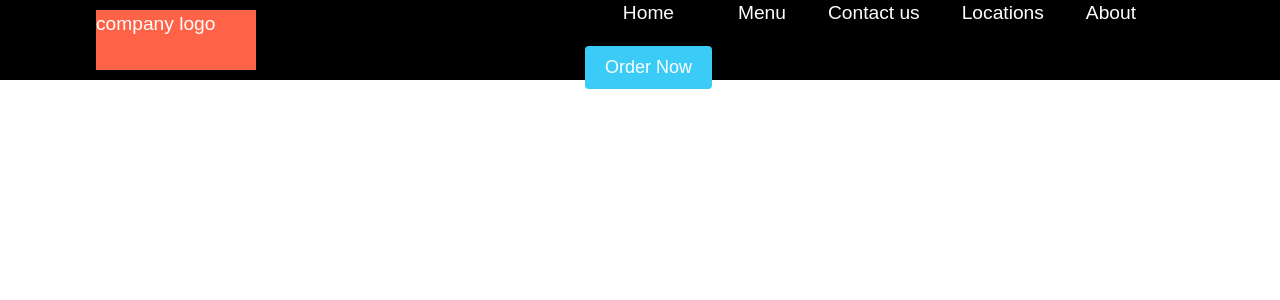
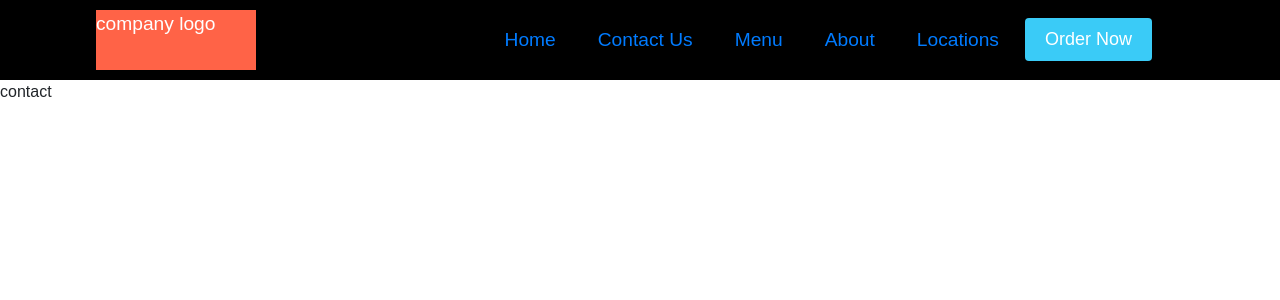
Before and after one commit to monguis/restaurantSite, a React (Create React App) app in the folder client/: page /contact in a window 1280 px wide. Shown: the top 300 px of the page. Built offline with nearby package versions, Linux system fonts and the light colour scheme.

Commit message:
installed react router dom to manage navbar links

```diff
--- a/client/package.json
+++ b/client/package.json
@@ -7,6 +7,8 @@
     "@react-google-maps/api": "^1.13.0",
     "react": "^16.6.3",
     "react-dom": "^16.6.3",
+    "react-router": "^5.2.0",
+    "react-router-dom": "^5.2.0",
     "react-scripts": "^2.1.1"
   },
   "scripts": {
--- a/client/src/App.js
+++ b/client/src/App.js
@@ -1,11 +1,40 @@
 import React, { Component } from "react";
-import Home from "./pages/Home/"
+import MenuPage from "./pages/MenuPage";
+import AboutPage from "./pages/AboutPage";
+import LocationsPage from "./pages/LocationsPage";
+import ContactPage from "./pages/ContactPage";
+import Home from "./pages/Home";
+import NavBar from "./components/NavBar";
+import {
+  BrowserRouter as Router,
+  Switch,
+  Route
+} from "react-router-dom";
 import "./App.css";
 
 class App extends Component {
   render() {
     return (
-      <Home />
+      <Router>
+        <NavBar/>
+        <Switch>
+          <Route path="/locations">
+            <LocationsPage />
+          </Route>
+          <Route path="/about">
+            <AboutPage />
+          </Route>
+          <Route path="/menu">
+            <MenuPage />
+          </Route>
+          <Route path="/contact">
+            <ContactPage />
+          </Route>
+          <Route path={["/", "home"]}>
+            <Home />
+          </Route>
+        </Switch>
+      </Router>
     )
   }
 }
--- a/client/src/components/NavBar/NavBarDesignStyle.css
+++ b/client/src/components/NavBar/NavBarDesignStyle.css
@@ -5,11 +5,6 @@
     justify-content: center;
     align-items: center;
     font-size: 1.2rem;
-}
-
-NavBarButton {
-    color: white;
-    background: blue;
 }
 
 .companyLogo {
@@ -25,7 +20,7 @@ NavBarButton {
 
 .navBarLinkList {
     display: grid;
-    grid-template-columns: repeat(5, auto);
+    grid-template-columns: repeat(6, auto);
     grid-gap: 10px;
     list-style: none;
     text-align: center;
--- a/client/src/components/NavBar/index.js
+++ b/client/src/components/NavBar/index.js
@@ -2,6 +2,8 @@ import React, { useState } from "react";
 import "./NavBarDesignStyle.css";
 import { useViewportContext } from "../../util/contexts/ViewportContext/index.js";
 import { Button } from "./NavBarButton/"
+import { Link } from 'react-router-dom';
+import { linkObjectsArray } from './linkObjects';
 
 const NavBar = () => {
 
@@ -21,14 +23,17 @@ const NavBar = () => {
             </div>
 
             <ul className={mobileMenuButtonState ? 'navBarLinkList active' : 'navBarLinkList'}>
-                {["Home", "Menu", "Contact us", "Locations", "About"].map(item => {
+                {linkObjectsArray.map(item => {
                     return (
                         <li className="navBarLink">
-                            {item}
+                            <Link to={item.href}>
+                                {item.name}
+                            </Link>
+
                         </li>)
                 })}
-                <li>
-                    <Button>
+                <li >
+                    <Button >
                         Order Now
                     </Button>
                 </li>
--- a/client/src/components/NavBar/linkObjects.js
+++ b/client/src/components/NavBar/linkObjects.js
@@ -14,5 +14,9 @@ export const linkObjectsArray = [
     {
         name: "About",
         href: "/about"
+    },
+    {
+        name: "Locations",
+        href: "/locations"
     }
 ]
--- /dev/null
+++ b/client/src/pages/AboutPage/index.js
@@ -0,0 +1,9 @@
+import React from "react";
+
+const AboutPage = () =>{
+    return <div>
+        holi
+    </div>
+}
+
+export default AboutPage;
--- /dev/null
+++ b/client/src/pages/ContactPage/index.js
@@ -0,0 +1,9 @@
+import React from "react";
+
+const ContactPage = ()=>{
+    return <div>
+        contact
+    </div>
+}
+
+export default ContactPage;
--- a/client/src/pages/Home/index.js
+++ b/client/src/pages/Home/index.js
@@ -1,16 +1,11 @@
 import React from "react";
 import Carousel from "../../components/Carousel/";
-import LocationMap from "../../components/LocationMap";
 import NavBar from "../../components/NavBar";
 import { ViewportProvider } from "../../util/contexts/ViewportContext/";
-import MenuPage from "../MenuPage"
-
 
 const Home = () => {
 
     return (<div>
-        <ViewportProvider>
-            <NavBar />
 
             {/* <LocationMap /> */}
 
@@ -34,7 +29,8 @@ const Home = () => {
             <footer>
                 footer
             </footer> */}
-        </ViewportProvider>
+
+            home
     </div>)
 }
 
--- /dev/null
+++ b/client/src/pages/LocationsPage/index.js
@@ -0,0 +1,7 @@
+import React from "react";
+
+const LocationsPage = () => {
+    return <div>locations</div>
+}
+
+export default LocationsPage;
```
Also changed, not shown: client/src/pages/Modal/index.js (deleted, +0 -7 lines), 1 other file (tests, documents, lock files or other folders).
